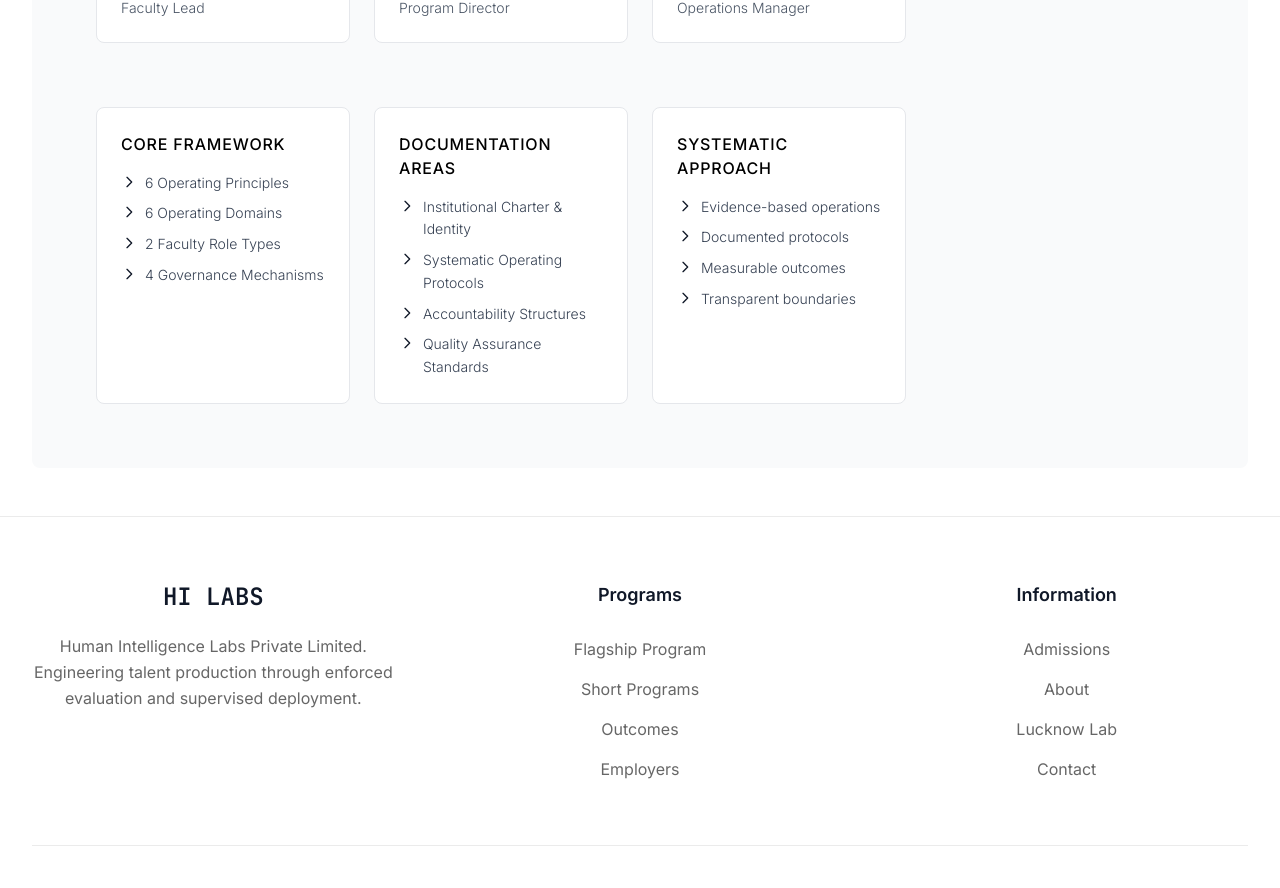
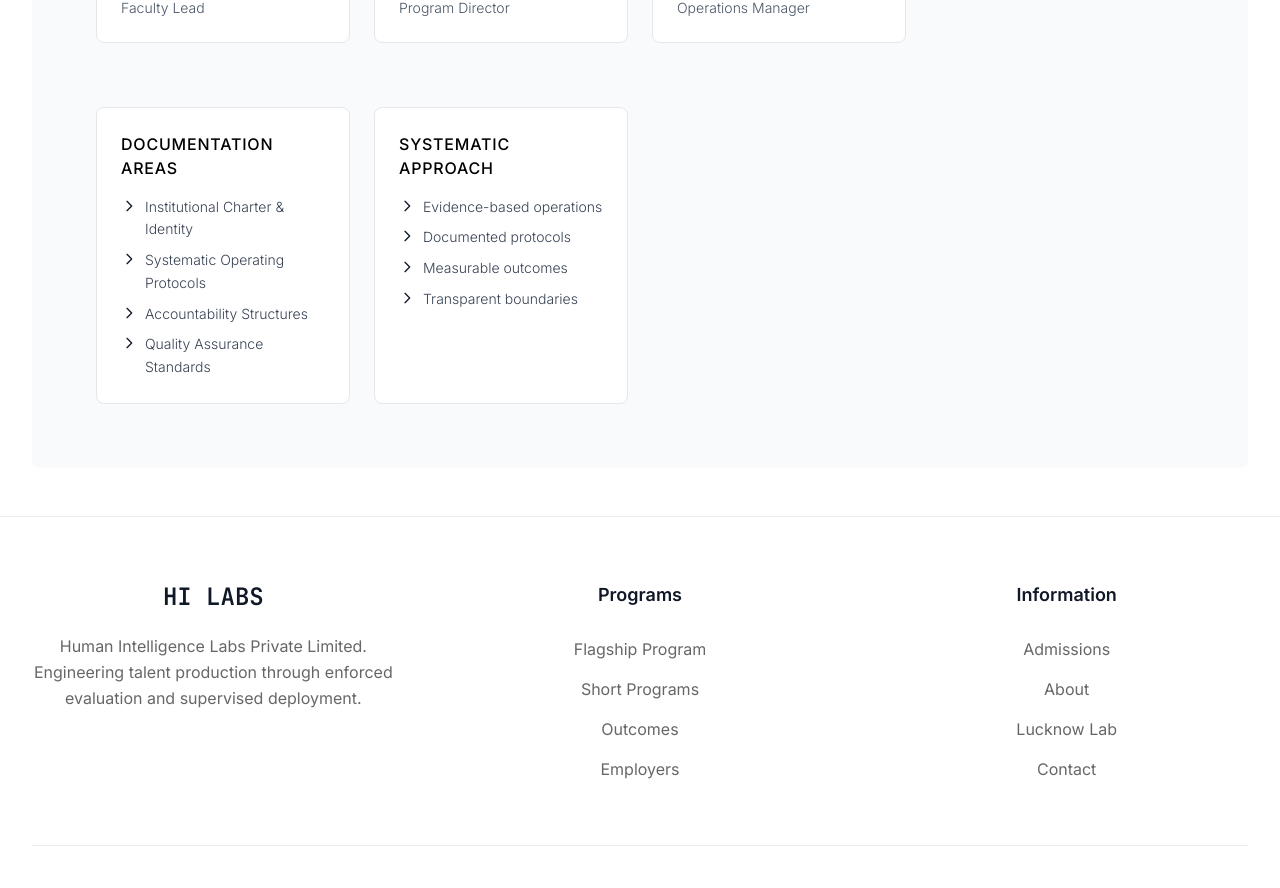
Before and after one commit to atk-fawrit/fws-hilabs-website, a Next.js app: page /about in a window 1280 px wide. Shown: the part 2720-3608 px from the top of the page. Built offline with nearby package versions, Linux system fonts and the light colour scheme.

Commit message:
Remove Core Framework card from Quick Reference section

```diff
--- a/src/features/about/AboutPage.tsx
+++ b/src/features/about/AboutPage.tsx
@@ -195,10 +195,6 @@ function InstitutionalFrameworkSection({ onCardClick }: InstitutionalFrameworkSe
 function QuickReferenceSection() {
   const referenceData = [
     {
-      title: 'Core Framework',
-      items: quickReferenceData.coreFramework
-    },
-    {
       title: 'Documentation Areas',
       items: quickReferenceData.documentationAreas
     },
```
